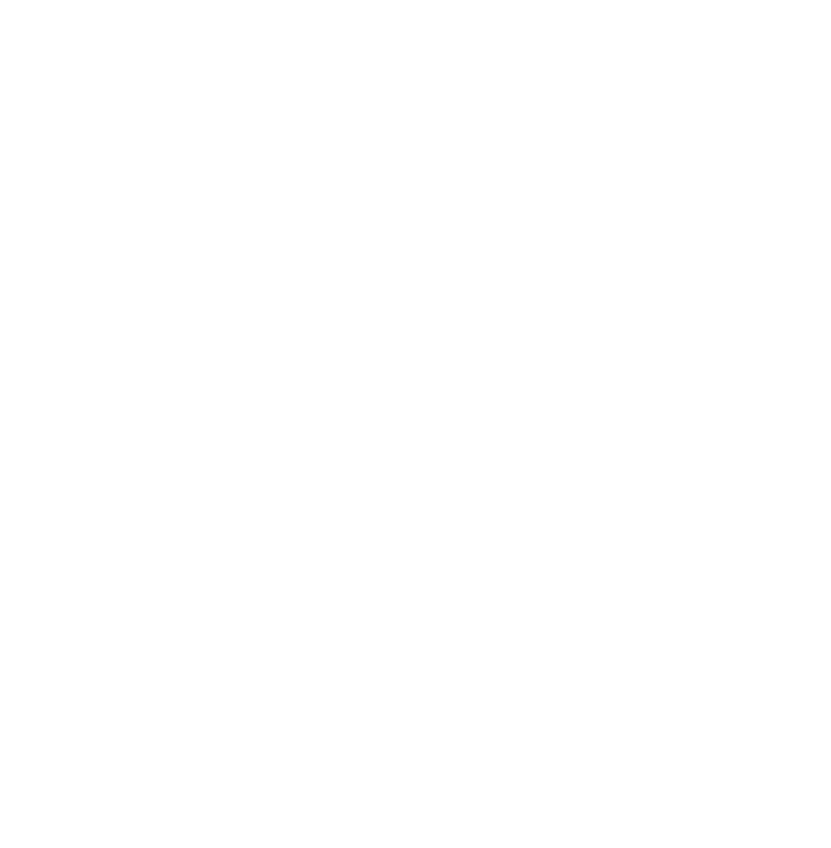
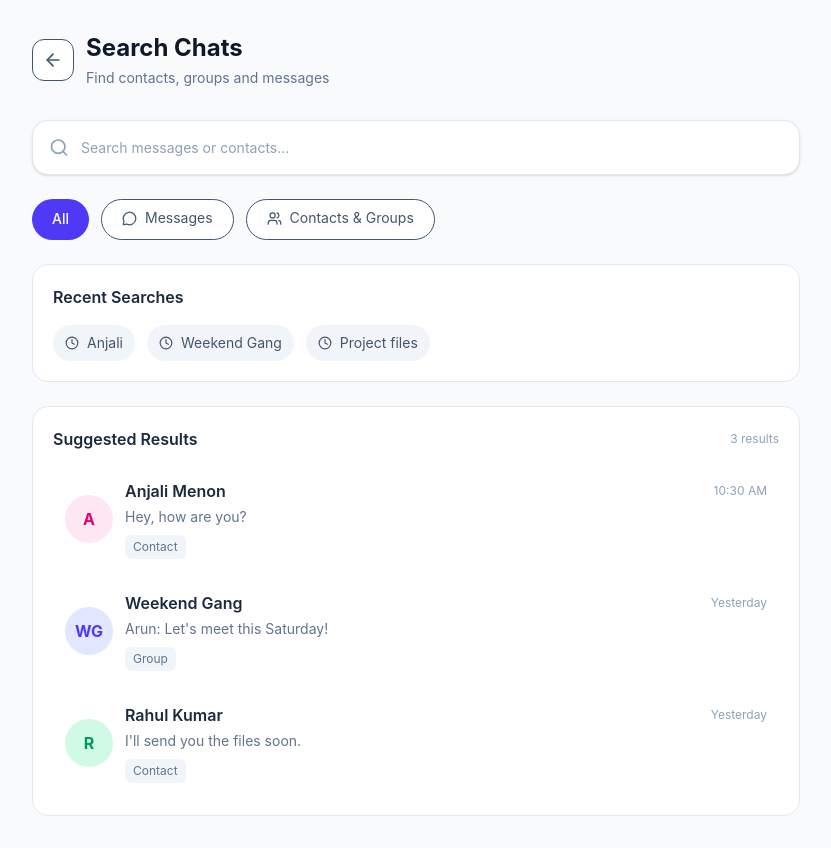
Before and after one commit to muhammed-rasiq/Pingly, a React (Vite) app: page /chatSearch in a window 1280 px wide. Before the commit this address had no page. Shown: the whole page, without its empty margins (224-1055 px from the left). Before the commit the page ends 800 px from the top, so only its background shows below. Built offline with nearby package versions, Linux system fonts and the light colour scheme.

Commit message:
completed chat search page UI

```diff
--- a/src/App.tsx
+++ b/src/App.tsx
@@ -12,6 +12,7 @@
 import ContactDetails from './page/ContactDetails'
 import Notifications from './page/Notifications'
 import EditProfile from './page/EditProfile'
+import ChatSearch from './page/ChatSearch'
 
 function App() {
 
@@ -32,6 +33,8 @@
       <Route path='contactdetails' element={<ContactDetails/>}/>
       <Route path='notifications' element={<Notifications/>}/>
       <Route path='editProfile' element={<EditProfile/>}/>
+      <Route path='chatSearch' element={<ChatSearch/>}/>
+
 
 
 
--- /dev/null
+++ b/src/page/ChatSearch.tsx
@@ -0,0 +1,163 @@
+import React from 'react';
+import {
+  ArrowLeft,
+  Search,
+  MessageCircle,
+  Users,
+  Clock,
+} from "lucide-react";
+
+function ChatSearch() {
+
+    const results = [
+    {
+      name: "Anjali Menon",
+      message: "Hey, how are you?",
+      time: "10:30 AM",
+      type: "Contact",
+      icon: "A",
+      color: "bg-pink-100 text-pink-600",
+    },
+    {
+      name: "Weekend Gang",
+      message: "Arun: Let's meet this Saturday!",
+      time: "Yesterday",
+      type: "Group",
+      icon: "WG",
+      color: "bg-indigo-100 text-indigo-600",
+    },
+    {
+      name: "Rahul Kumar",
+      message: "I'll send you the files soon.",
+      time: "Yesterday",
+      type: "Contact",
+      icon: "R",
+      color: "bg-emerald-100 text-emerald-600",
+    },
+  ];
+  return (
+  <>
+  <div className="min-h-screen bg-slate-50 p-4 sm:p-8">
+      <div className="mx-auto max-w-3xl">
+
+        {/* Header */}
+        <div className="mb-8 flex items-center gap-3">
+          <button className="rounded-xl border bg-white p-2.5 text-slate-600">
+            <ArrowLeft size={20} />
+          </button>
+
+          <div>
+            <h1 className="text-2xl font-bold text-slate-900">
+              Search Chats
+            </h1>
+            <p className="mt-1 text-sm text-slate-500">
+              Find contacts, groups and messages
+            </p>
+          </div>
+        </div>
+
+        {/* Search Input */}
+        <div className="flex items-center gap-3 rounded-2xl border border-slate-200 bg-white px-4 py-4 shadow-sm focus-within:border-indigo-400">
+          <Search size={21} className="text-slate-400" />
+
+          <input
+            type="text"
+            placeholder="Search messages or contacts..."
+            className="w-full bg-transparent text-sm outline-none placeholder:text-slate-400"
+          />
+        </div>
+
+        {/* Search Filters */}
+        <div className="my-6 flex flex-wrap gap-3">
+          <button className="rounded-full bg-indigo-600 px-5 py-2 text-sm font-medium text-white">
+            All
+          </button>
+
+          <button className="rounded-full border bg-white px-5 py-2 text-sm text-slate-600">
+            <span className="inline-flex items-center gap-2">
+              <MessageCircle size={15} />
+              Messages
+            </span>
+          </button>
+
+          <button className="rounded-full border bg-white px-5 py-2 text-sm text-slate-600">
+            <span className="inline-flex items-center gap-2">
+              <Users size={15} />
+              Contacts & Groups
+            </span>
+          </button>
+        </div>
+
+        {/* Recent Searches */}
+        <div className="mb-6 rounded-2xl border border-slate-200 bg-white p-5">
+          <h2 className="mb-4 font-semibold text-slate-800">
+            Recent Searches
+          </h2>
+
+          <div className="flex flex-wrap gap-3">
+            {["Anjali", "Weekend Gang", "Project files"].map((item) => (
+              <div
+                key={item}
+                className="flex items-center gap-2 rounded-full bg-slate-100 px-3 py-2 text-sm text-slate-600"
+              >
+                <Clock size={14} />
+                {item}
+              </div>
+            ))}
+          </div>
+        </div>
+
+        {/* Search Results */}
+        <div className="rounded-2xl border border-slate-200 bg-white p-5">
+          <div className="mb-4 flex items-center justify-between">
+            <h2 className="font-semibold text-slate-800">
+              Suggested Results
+            </h2>
+            <span className="text-xs text-slate-400">
+              3 results
+            </span>
+          </div>
+
+          <div className="space-y-2">
+            {results.map((item) => (
+              <div
+                key={item.name}
+                className="flex items-center gap-3 rounded-xl p-3 transition hover:bg-slate-50"
+              >
+                <div
+                  className={`flex h-12 w-12 shrink-0 items-center justify-center rounded-full font-bold ${item.color}`}
+                >
+                  {item.icon}
+                </div>
+
+                <div className="min-w-0 flex-1">
+                  <div className="flex flex-wrap items-center justify-between gap-2">
+                    <h3 className="font-semibold text-slate-800">
+                      {item.name}
+                    </h3>
+                    <span className="text-xs text-slate-400">
+                      {item.time}
+                    </span>
+                  </div>
+
+                  <p className="mt-1 truncate text-sm text-slate-500">
+                    {item.message}
+                  </p>
+
+                  <span className="mt-2 inline-block rounded-md bg-slate-100 px-2 py-1 text-xs text-slate-500">
+                    {item.type}
+                  </span>
+                </div>
+              </div>
+            ))}
+          </div>
+        </div>
+
+      </div>
+    </div>
+
+  </>
+  );
+}
+
+export default ChatSearch;
```
